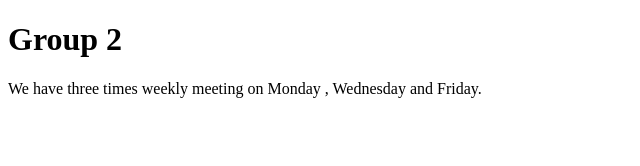
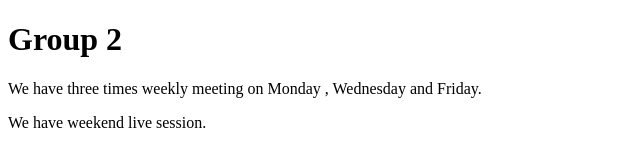
Before and after one commit to abrshz/sep24, a plain HTML site: page pages/index.html in a window 1280 px wide. Shown: the whole page, without its empty margins (0-640 px from the left). Drawn offline with Linux system fonts and the light colour scheme.

Commit message:
Added p tag html

```diff
--- a/pages/index.html
+++ b/pages/index.html
@@ -8,5 +8,6 @@
 <body>
     <h1>Group 2</h1>
     <p>We have three times weekly meeting on Monday , Wednesday and Friday.</p>
+    <p>We have weekend live session.</p>
 </body>
 </html>
```
